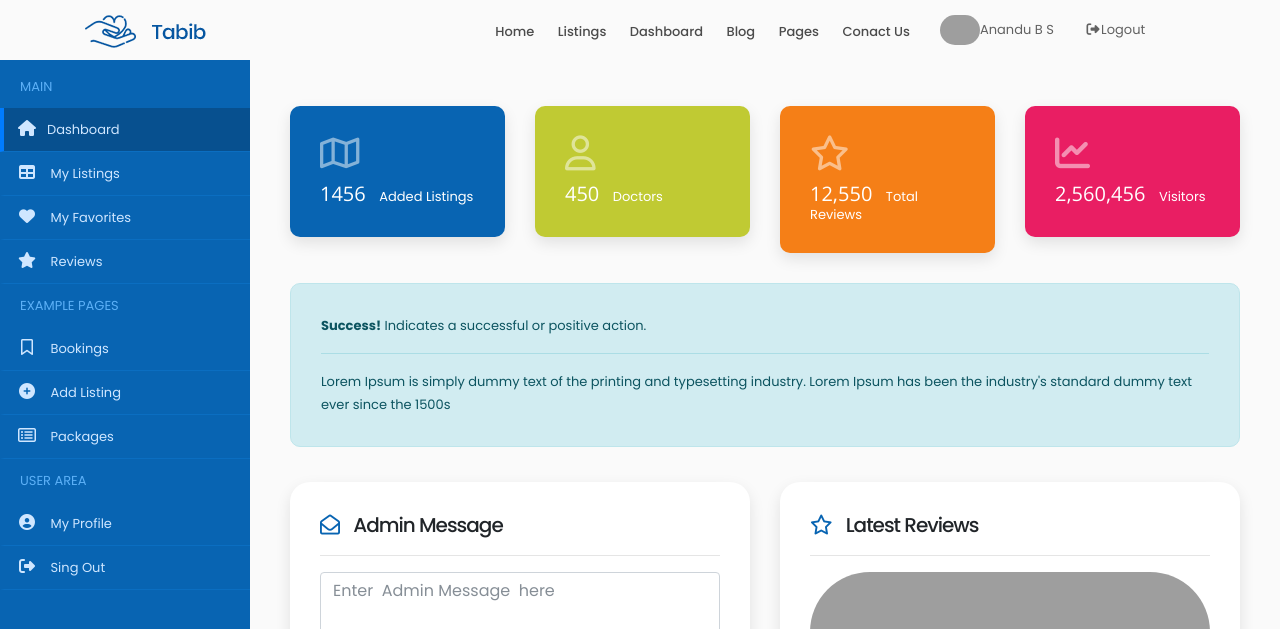
After one commit to ananduv2/palitycare, a Django app: page /dashboard/admin/ in a window 1280 px wide. The commit adds this page. Shown: the top 629 px of the page. Run offline with Django 3.2, Linux system fonts and the light colour scheme; a user stored in the database is signed in; data comes from the database, SQL or seed files in the repository; both versions use the stored data as it was after the commit; some libraries are stand-ins or nearby versions; grey boxes are pictures that could not be loaded.

Commit message:
admin dashboard added

```diff
--- /dev/null
+++ b/accounts/templates/admin/dashboard.html
@@ -0,0 +1,294 @@
+{% extends 'common/dashboard_main.html' %}
+{% load static %}
+{% block content %}
+{% include 'common/header.html' %}
+<!-- // Header  -->
+
+
+<!-- Navigation-->
+<nav class="navbar navbar-expand-lg navbar-dark z-index-9  fixed-top" id="mainNav">
+
+    <div class="collapse navbar-collapse" id="navbarResponsive">
+
+        <ul class="navbar-nav navbar-sidenav background-main-color admin-nav" id="admin-nav">
+            <li class="nav-item">
+                <span class="nav-title-text">Main</span>
+            </li>
+            <li class="nav-item" data-toggle="tooltip" data-placement="right" title="Dashboard">
+                <a class="nav-link active" href="dashboard-home.html">
+                    <i class="fas fa-fw fa-home"></i><span class="nav-link-text">Dashboard</span>
+                </a>
+            </li>
+            <li class="nav-item" data-toggle="tooltip" data-placement="right" title="My items">
+                <a class="nav-link" href="dashboard-my-listings.html">
+            <i class="fa fa-fw fa-table"></i>
+            <span class="nav-link-text">My Listings</span>
+          </a>
+            </li>
+            <li class="nav-item" data-toggle="tooltip" data-placement="right" title="My Favorites">
+                <a class="nav-link" href="dashboard-my-favorites.html">
+            <i class="fa fa-fw fa-heart"></i>
+            <span class="nav-link-text">My Favorites</span>
+          </a>
+            </li>
+            <li class="nav-item" data-toggle="tooltip" data-placement="right" title="Reviews">
+                <a class="nav-link" href="dashboard-reviews.html">
+            <i class="fa fa-fw fa-star"></i>
+            <span class="nav-link-text">Reviews</span>
+          </a>
+            </li>
+            <li class="nav-item">
+                <span class="nav-title-text">Example Pages</span>
+            </li>
+            <li class="nav-item" data-toggle="tooltip" data-placement="right" title="Bookings">
+                <a class="nav-link" href="dashboard-bookings.html">
+                    <i class="far fa-fw fa-bookmark"></i>
+                    <span class="nav-link-text">Bookings</span>
+                </a>
+            </li>
+            <li class="nav-item" data-toggle="tooltip" data-placement="right" title="Add Listing">
+                <a class="nav-link" href="dashboard-add-listing.html">
+                    <i class="fa fa-fw fa-plus-circle"></i>
+                    <span class="nav-link-text">Add Listing</span>
+                </a>
+            </li>
+            <li class="nav-item" data-toggle="tooltip" data-placement="right" title="Packages">
+                <a class="nav-link" href="dashboard-packages.html">
+                    <i class="far fa-fw fa-list-alt"></i>
+                    <span class="nav-link-text">Packages</span>
+                </a>
+            </li>
+
+            <li class="nav-item">
+                <span class="nav-title-text">User Area</span>
+            </li>
+            <li class="nav-item" data-toggle="tooltip" data-placement="right" title="My Profile">
+                <a class="nav-link" href="dashboard-my-profile.html">
+                    <i class="fa fa-fw fa-user-circle"></i>
+                    <span class="nav-link-text">My Profile</span>
+                </a>
+            </li>
+            <li class="nav-item" data-toggle="tooltip" data-placement="right" title="Sing Out">
+                <a class="nav-link" href="{% url 'logout' %}" data-toggle="modal" data-target="#exampleModal">
+                    <i class="fa fa-fw fa-sign-out-alt"></i>
+                    <span class="nav-link-text">Sing Out</span>
+                </a>
+            </li>
+        </ul>
+
+
+
+
+    </div>
+</nav>
+<div class="content-wrapper">
+    <div class="container-fluid overflow-hidden">
+        <div class="row margin-tb-90px margin-lr-10px sm-mrl-0px">
+
+            <div class="col-xl-3 col-md-6 margin-bottom-30px">
+                <a class="d-block padding-30px background-main-color box-shadow border-radius-10 hvr-float">
+                    <h6 class="text-white margin-0px font-weight-400">
+                        <i class="far fa-map text-icon-large margin-bottom-10px opacity-5 d-block"></i>
+                        <span class="font-2 text-extra-large">1456</span>
+                        <span class="margin-left-10px">Added Listings</span>
+                    </h6>
+                </a>
+            </div>
+
+            <div class="col-xl-3 col-md-6 margin-bottom-30px">
+                <a class="d-block padding-30px background-lime box-shadow border-radius-10 hvr-float">
+                    <h6 class="text-white margin-0px font-weight-400">
+                        <i class="far fa-user text-icon-large margin-bottom-10px opacity-5 d-block"></i>
+                        <span class="font-2 text-extra-large">450</span>
+                        <span class="margin-left-10px">Doctors</span>
+                    </h6>
+                </a>
+            </div>
+
+            <div class="col-xl-3 col-md-6 margin-bottom-30px">
+                <a class="d-block padding-30px background-amber box-shadow border-radius-10 hvr-float">
+                    <h6 class="text-white margin-0px font-weight-400">
+                        <i class="far fa-star text-icon-large margin-bottom-10px opacity-5 d-block"></i>
+                        <span class="font-2 text-extra-large">12,550</span>
+                        <span class="margin-left-10px">Total Reviews</span>
+                    </h6>
+                </a>
+            </div>
+
+            <div class="col-xl-3 col-md-6 margin-bottom-30px">
+                <a class="d-block padding-30px background-red box-shadow border-radius-10 hvr-float">
+                    <h6 class="text-white margin-0px font-weight-400">
+                        <i class="fas fa-chart-line text-icon-large margin-bottom-10px opacity-5 d-block"></i>
+                        <span class="font-2 text-extra-large">2,560,456</span>
+                        <span class="margin-left-10px">Visitors</span>
+                    </h6>
+                </a>
+            </div>
+
+            <div class="col-12">
+
+                <div class="alert alert-info  margin-bottom-35px border-radius-10 padding-30px">
+                    <strong>Success!</strong> Indicates a successful or positive action.
+                    <hr>
+                    <p class="margin-0px">Lorem Ipsum is simply dummy text of the printing and typesetting industry. Lorem Ipsum has been the industry's standard dummy text ever since the 1500s</p>
+                </div>
+
+                <div class="row">
+                    <div class="col-lg-6">
+                        <div class="margin-bottom-30px">
+                            <div class="padding-30px background-white border-radius-20 box-shadow">
+                                <h3><i class="far fa-envelope-open margin-right-10px text-main-color"></i> Admin Message </h3>
+                                <hr>
+                                <textarea class="form-control" placeholder="Enter  Admin Message  here" id="exampleTextarea" rows="3"></textarea>
+                                <a href="#" class="btn btn-md border-0 border-radius-10 background-main-color padding-lr-20px text-white margin-tb-10px">Sent Now</a>
+                            </div>
+                        </div>
+
+                        <!-- -->
+                        <div class="margin-bottom-30px">
+                            <div class="padding-30px background-white border-radius-20 box-shadow">
+                                <h3><i class="far fa-bell margin-right-10px text-main-color"></i> Latest Activities </h3>
+                                <hr>
+                                <ul class="commentlist padding-0px margin-0px list-unstyled text-grey-3 clearfix">
+                                    <li class="border-bottom-1 border-grey-1 margin-bottom-20px">
+                                        <div class="padding-bottom-15px">
+                                            <a class="d-block text-grey-2" href="#">
+                                    <img src="assets/img/testimonial-1.png" class="height-30px margin-right-5px border-radius-30" alt="">
+                                    <span class="text-black">Adel Alseed</span> Liked the last comment you </a>
+                                            <span class="text-extra-small text-grey-4 margin-left-40px">Date :  <a href="#" class="text-grey-2">July 15, 2016</a></span>
+                                        </div>
+                                    </li>
+                                    <li class="border-bottom-1 border-grey-1 margin-bottom-20px">
+                                        <div class="padding-bottom-15px">
+                                            <a class="d-block text-grey-2" href="#">
+                                    <img src="assets/img/testimonial-2.png" class="height-30px margin-right-5px border-radius-30" alt="">
+                                    <span class="text-black">Adel Alseed</span> Liked the last comment you </a>
+                                            <span class="text-extra-small text-grey-4 margin-left-40px">Date :  <a href="#" class="text-grey-2">July 15, 2016</a></span>
+                                        </div>
+                                    </li>
+                                    <li class="border-bottom-1 border-grey-1 margin-bottom-20px">
+                                        <div class="padding-bottom-15px">
+                                            <a class="d-block text-grey-3" href="#">
+                                    <img src="assets/img/testimonial-3.png" class="height-30px margin-right-5px border-radius-30" alt="">
+                                    <span class="text-black">Adel Alseed</span> Liked the last comment you </a>
+                                            <span class="text-extra-small text-grey-4 margin-left-40px">Date :  <a href="#" class="text-grey-2">July 15, 2016</a></span>
+                                        </div>
+                                    </li>
+                                    <li>
+                                        <div class="padding-bottom-15px">
+                                            <a class="d-block text-grey-2" href="#">
+                                    <img src="assets/img/testimonial-4.png" class="height-30px margin-right-5px border-radius-30" alt="">
+                                    <span class="text-black">Adel Alseed</span> Liked the last comment you </a>
+                                            <span class="text-extra-small text-grey-4 margin-left-40px">Date :  <a href="#" class="text-grey-2">July 15, 2016</a></span>
+                                        </div>
+                                    </li>
+                                </ul>
+                            </div>
+                            <!-- -->
+                        </div>
+                    </div>
+
+                    <div class="col-lg-6">
+                        <!-- -->
+                        <div class="margin-bottom-30px">
+                            <div class="padding-30px background-white border-radius-20 box-shadow">
+                                <h3><i class="far fa-star margin-right-10px text-main-color"></i> Latest Reviews </h3>
+                                <hr>
+                                <ul class="commentlist padding-0px margin-0px list-unstyled text-grey-3">
+                                    <li class="border-bottom-1 border-grey-1 margin-bottom-20px">
+                                        <img src="assets/img/testimonial-1.png" class="float-left margin-right-20px border-radius-60 margin-bottom-20px" alt="">
+                                        <div class="margin-left-85px">
+                                            <a class="d-inline-block text-dark text-medium margin-right-20px" href="#">Bakhita alrawi </a>
+                                            <span class="text-extra-small">Date :  <a href="#" class="text-main-color">July 15, 2016</a></span>
+                                            <div class="rating">
+                                                <ul>
+                                                    <li class="active"></li>
+                                                    <li class="active"></li>
+                                                    <li class="active"></li>
+                                                    <li class="active"></li>
+                                                    <li></li>
+                                                </ul>
+                                            </div>
+                                            <p class="margin-top-15px text-grey-2">It is a long established fact that a reader will be distracted by the readable content of a page when looking at its layout. </p>
+                                        </div>
+                                    </li>
+                                    <li class="border-bottom-1 border-grey-1 margin-bottom-20px">
+                                        <img src="assets/img/testimonial-2.png" class="float-left margin-right-20px border-radius-60 margin-bottom-20px" alt="">
+                                        <div class="margin-left-85px">
+                                            <a class="d-inline-block text-dark text-medium margin-right-20px" href="#">Rabie Elkheir </a>
+                                            <span class="text-extra-small">Date :  <a href="#" class="text-main-color">July 15, 2016</a></span>
+                                            <div class="rating">
+                                                <ul>
+                                                    <li class="active"></li>
+                                                    <li class="active"></li>
+                                                    <li></li>
+                                                    <li></li>
+                                                    <li></li>
+                                                </ul>
+                                            </div>
+                                            <p class="margin-top-15px text-grey-2">It is a long established fact that a reader will be distracted by the readable content of a page when looking at its layout. </p>
+                                        </div>
+                                    </li>
+                                    <li class="border-bottom-1 border-grey-1 margin-bottom-20px">
+                                        <img src="assets/img/testimonial-3.png" class="float-left margin-right-20px border-radius-60 margin-bottom-20px" alt="">
+                                        <div class="margin-left-85px">
+                                            <a class="d-inline-block text-dark text-medium margin-right-20px" href="#">Adel Alsaeed </a>
+                                            <span class="text-extra-small">Date :  <a href="#" class="text-main-color">July 15, 2016</a></span>
+                                            <div class="rating">
+                                                <ul>
+                                                    <li class="active"></li>
+                                                    <li class="active"></li>
+                                                    <li class="active"></li>
+                                                    <li class="active"></li>
+                                                    <li class="active"></li>
+                                                </ul>
+                                            </div>
+                                            <p class="margin-top-15px text-grey-2">It is a long established fact that a reader will be distracted by the readable content of a page when looking at its layout. </p>
+                                        </div>
+                                    </li>
+                                </ul>
+                            </div>
+                        </div>
+                    </div>
+                </div>
+
+
+
+            </div>
+        </div>
+
+
+    </div>
+    <!-- /.container-fluid-->
+    <!-- /.content-wrapper-->
+    <footer class="sticky-footer">
+        <div class="container">
+            <div class="text-center">
+                <span>© 2018 tabib Health Directory | All Right Reserved <a class="text-grey-2 margin-left-15px" href="https://themeforest.net/user/nile-theme/portfolio" target="_blank">Powered by : Nile Theme</a></span>
+            </div>
+        </div>
+    </footer>
+    <!-- Scroll to Top Button-->
+    <a class="scroll-to-top rounded" href="#page-top">
+      <i class="fa fa-angle-up"></i>
+    </a>
+    <!-- Logout Modal-->
+    <div class="modal fade" id="exampleModal" tabindex="-1" role="dialog" aria-labelledby="exampleModalLabel" aria-hidden="true">
+        <div class="modal-dialog" role="document">
+            <div class="modal-content">
+                <div class="modal-header">
+                    <h5 class="modal-title" id="exampleModalLabel">Ready to Leave?</h5>
+                    <button class="close" type="button" data-dismiss="modal" aria-label="Close">
+              <span aria-hidden="true">×</span>
+            </button>
+                </div>
+                <div class="modal-body">Are you sure you want to end your current session.</div>
+                <div class="modal-footer">
+                    <button class="btn btn-secondary" type="button" data-dismiss="modal">Cancel</button>
+                    <a class="btn btn-primary" href="{% url 'logout' %}">Logout</a>
+                </div>
+            </div>
+        </div>
+    </div>
+</div>
+{% endblock %}
--- /dev/null
+++ b/accounts/templates/common/dashboard_main.html
@@ -0,0 +1,65 @@
+{% load static %}
+<!DOCTYPE html>
+<html lang="en-US">
+
+<head>
+    <title>Tabib HTML5 Health Directory Template</title>
+    <meta name="author" content="Nile-Theme">
+    <meta name="robots" content="index follow">
+    <meta name="googlebot" content="index follow">
+    <meta http-equiv="content-type" content="text/html; charset=utf-8">
+    <meta name="keywords" content="directory, doctor, doctor directory, Health directory, listing, map, medical, medical directory, professional directory, reservation, reviews">
+    <meta name="description" content="Health Care & Medical Services Directory">
+    <meta name="viewport" content="width=device-width, initial-scale=1.0">
+    <!-- google fonts -->
+    <link href="https://fonts.googleapis.com/css?family=Open+Sans:400,600,800%7CPoppins:300i,300,400,700,400i,500%7CDancing+Script:700%7CDancing+Script:700" rel="stylesheet">
+    <!-- animate -->
+    <link rel="stylesheet" href="{% static 'assets/css/animate.css' %}" />
+    <!-- owl Carousel assets -->
+    <link href="{% static 'assets/css/owl.carousel.css' %}" rel="stylesheet">
+    <link href="{% static 'assets/css/owl.theme.css' %}" rel="stylesheet">
+    <!-- bootstrap -->
+    <link rel="stylesheet" href="{% static 'assets/css/bootstrap.min.css' %}">
+    <!-- hover anmation -->
+    <link rel="stylesheet" href="{% static 'assets/css/hover-min.css' %}">
+    <!-- flag icon -->
+    <link rel="stylesheet" href="{% static 'assets/css/flag-icon.min.css' %}">
+    <!-- main style -->
+    <link rel="stylesheet" href="{% static 'assets/css/style.css' %}">
+    <!-- colors -->
+    <link rel="stylesheet" href="{% static 'assets/css/colors/main.css' %}">
+    <!-- elegant icon -->
+    <link rel="stylesheet" href="{% static 'assets/css/elegant_icon.css' %}">
+    <!-- admin style -->
+    <link rel="stylesheet" href="{% static 'assets/css/sb-admin.css' %}">
+    <!-- jquery library  -->
+    <script src="{% static 'assets/js/jquery-3.2.1.min.js' %}"></script>
+    <!-- fontawesome  -->
+    <script defer src="https://use.fontawesome.com/releases/v5.0.6/js/all.js' %}"></script>
+
+    <link rel="stylesheet" href="https://unpkg.com/@icon/themify-icons/themify-icons.css">
+    <link rel="stylesheet" href="https://cdnjs.cloudflare.com/ajax/libs/font-awesome/6.0.0-beta2/css/all.min.css" integrity="sha512-YWzhKL2whUzgiheMoBFwW8CKV4qpHQAEuvilg9FAn5VJUDwKZZxkJNuGM4XkWuk94WCrrwslk8yWNGmY1EduTA==" crossorigin="anonymous" referrerpolicy="no-referrer" />
+    <script src="https://kit.fontawesome.com/bb854eb8ca.js" crossorigin="anonymous"></script>
+
+
+</head>
+
+<body>
+
+    {% block content %}
+
+    {% endblock %}
+
+    <script src="{% static 'assets/js/sticky-sidebar.js' %}"></script>
+    <script src="{% static 'assets/js/YouTubePopUp.jquery.js' %}"></script>
+    <script src="{% static 'assets/js/owl.carousel.min.js' %}"></script>
+    <script src="{% static 'assets/js/imagesloaded.min.js' %}"></script>
+    <script src="{% static 'assets/js/wow.min.js' %}"></script>
+    <script src="{% static 'assets/js/custom.js' %}"></script>
+    <script src="{% static 'assets/js/popper.min.js' %}"></script>
+    <script src="{% static 'assets/js/bootstrap.min.js' %}"></script>
+
+
+</body>
+
+</html>
--- a/accounts/templates/common/header.html
+++ b/accounts/templates/common/header.html
@@ -58,13 +58,19 @@
                 </div>
                 <div class="col-lg-3 col-md-12">
                     <hr class="margin-bottom-0px d-block d-sm-none">
-                    <a href="dashboard-add-listing.html"
-                        class="btn btn-sm border-radius-30 margin-tb-15px text-white background-second-color  box-shadow float-right padding-lr-20px margin-left-30px">
-                        <i class="fas fa-plus-circle"></i> Add list
-                    </a>
-                    <a href="{% url 'login' %}"
-                        class="margin-tb-20px d-inline-block text-up-small float-left float-lg-right"><i
-                            class="far fa-user"></i> Login</a>
+                    {% if request.user.is_authenticated %}
+                    <div class="nav-item dropdown float-left">
+                        <a href="dashboard-my-profile.html" class="margin-top-15px d-inline-block text-grey-3 margin-right-15px"><img src="assets/img/testimonial-3.png" class="height-30px border-radius-30" alt="">{{account.name|title}}</a>
+                    </div>
+
+                    <div class="nav-item float-left">
+                        <a href="{% url 'logout' %}" class="nav-link margin-top-10px" data-toggle="modal" data-target="#exampleModal">
+                            <div class="text-grey-3"><i class="fa fa-fw fa-sign-out-alt"></i>Logout</div>
+                        </a>
+                    </div>
+                    {% else %}
+                    <a href="{% url 'login' %}" class="margin-tb-20px d-inline-block text-up-small float-left float-lg-right"><i class="far fa-user"></i> Login</a>
+                    {% endif %}
                 </div>
             </div>
 
--- a/accounts/templates/common/index.html
+++ b/accounts/templates/common/index.html
@@ -4,8 +4,7 @@
 {% include 'common/header.html' %}
 <!-- // Header  -->
 
-<section class="banner padding-tb-200px sm-ptb-80px background-overlay"
-    style="background-image: url({% static 'assets/img/banner_1.jpg' %});">
+<section class="banner padding-tb-200px sm-ptb-80px background-overlay" style="background-image: url('https://nilethemes.com/html/tabib/assets/img/banner_1.jpg');">
     <div class="container z-index-2 position-relative">
         <div class="title">
             <h1 class="text-title-large text-main-color font-weight-300 margin-bottom-15px">Health Directory</h1>
--- a/accounts/views.py
+++ b/accounts/views.py
@@ -10,6 +10,7 @@ from django.contrib.auth.forms import PasswordChangeForm
 from django.template import RequestContext
 
 from .models import *
+from .functions import *
 # Create your views here.
 
 class IndexView(View):
@@ -55,8 +56,8 @@ class Home(View):
             try:
                 u = Users.objects.get(user=user)
                 if u.type == 'admin':
-                    # return redirect('admin_dashboard')
-                    return HttpResponse("Admin Dashboard")
+                    return redirect('admin_dashboard')
+                    # return HttpResponse("Admin Dashboard")
                 elif u.type == 'service_provider':
                     # return HttpResponse("Service Provider")
                     return HttpResponse("Service Provider Dashboard")
@@ -68,3 +69,15 @@ class Home(View):
                 return redirect('logout')
         else:
             return redirect('logout')
+
+
+class AdminDashboard(View):
+    def get(self, request):
+        x = AdminCheck(request)
+        if x == True:
+            user = request.user
+            account = Users.objects.get(user=user)
+            context = {'account': account}
+            return render(request, 'admin/dashboard.html', context)
+        else:
+            return redirect('home')
--- a/care/urls.py
+++ b/care/urls.py
@@ -27,4 +27,7 @@ urlpatterns = [
     path('login/', LoginView.as_view(), name='login'),
     path('logout/', LogoutView.as_view(),name='logout'),
     path('home/',Home.as_view(), name='home'),
+
+
+    path('dashboard/admin/',AdminDashboard.as_view(), name='admin_dashboard')
 ]
```
Also changed, not shown: accounts/functions.py (added, +16 -0 lines), db.sqlite3.
